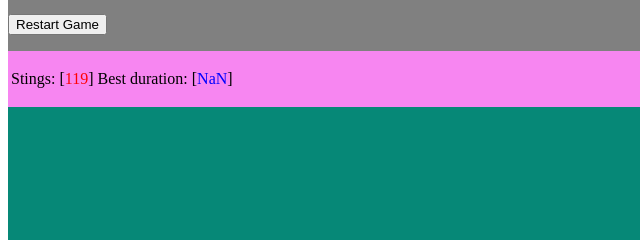
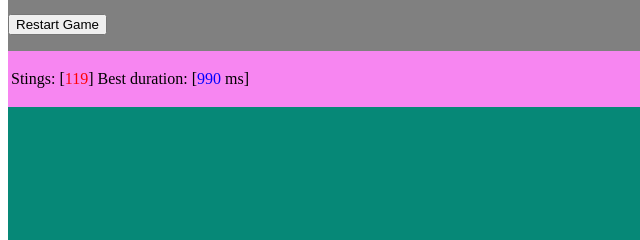
Before and after one commit to kevinjd0/F28WP-LAB2, a plain HTML site: page index.html in a window 1280 px wide. Shown: the part 275-515 px from the top of the page, 0-640 px from the left. Drawn offline with Linux system fonts and the light colour scheme.

Commit message:
Updated index.html, "best duration" functions accurately
Updated best duration tag to accommodate Number and added ms to the end,since best duration is represented in milliseconds

```diff
--- a/index.html
+++ b/index.html
@@ -21,7 +21,7 @@
     </noscript>
 </head>
 
-<body onload="start()">
+<body onload="start();">
 
     <div id="title">
         <h1>Help the bear escape the bees !</h1>
@@ -40,7 +40,7 @@
                     <p>Stings: [<span id="hits">0</span>]</p>
                 </td>
                 <td>
-                    <p>Best duration: [<span id="duration">?</span>]</p>
+                    <p>Best duration: [<span id="duration">0</span> ms]</p>
                 </td>
             </tr>
         </table>
```
